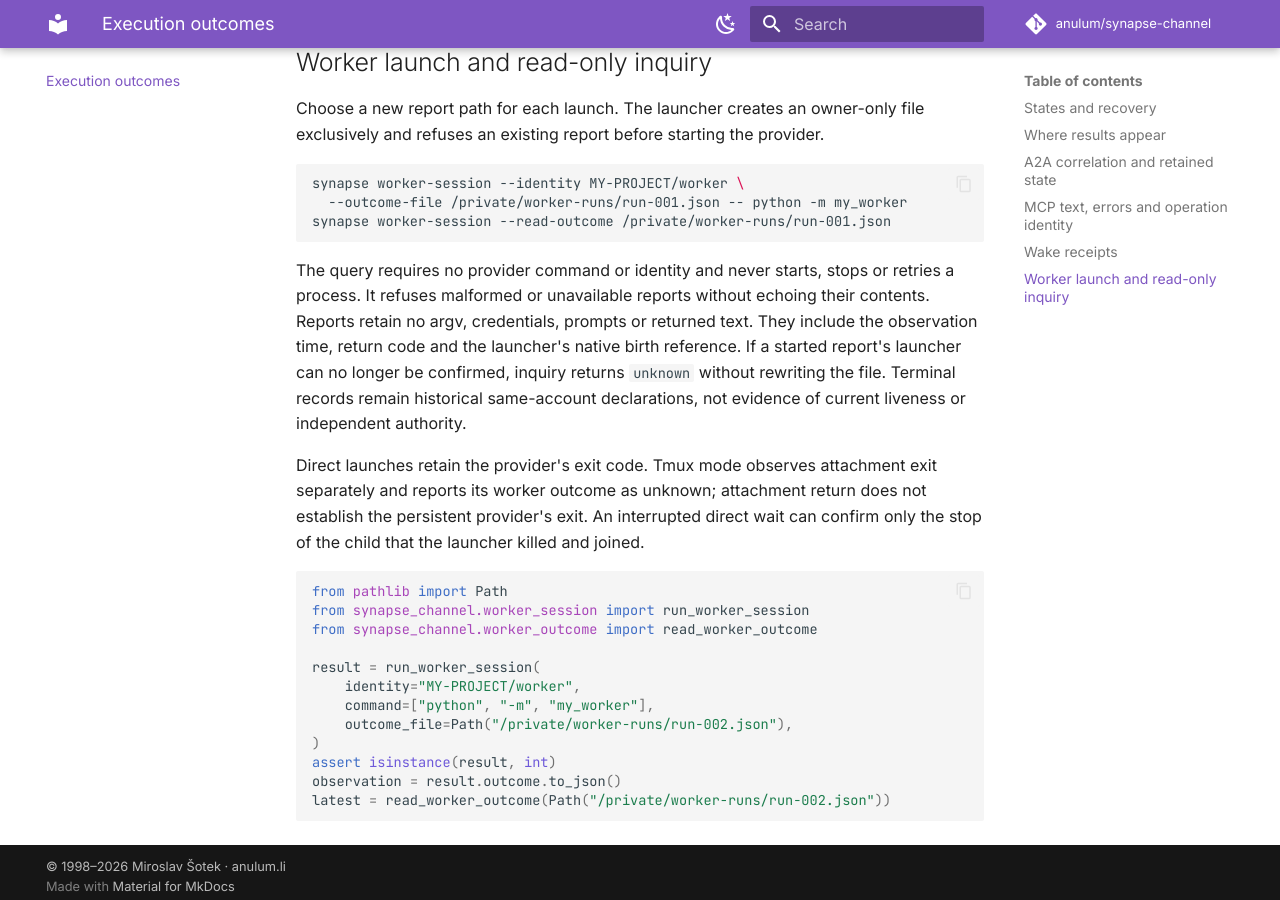
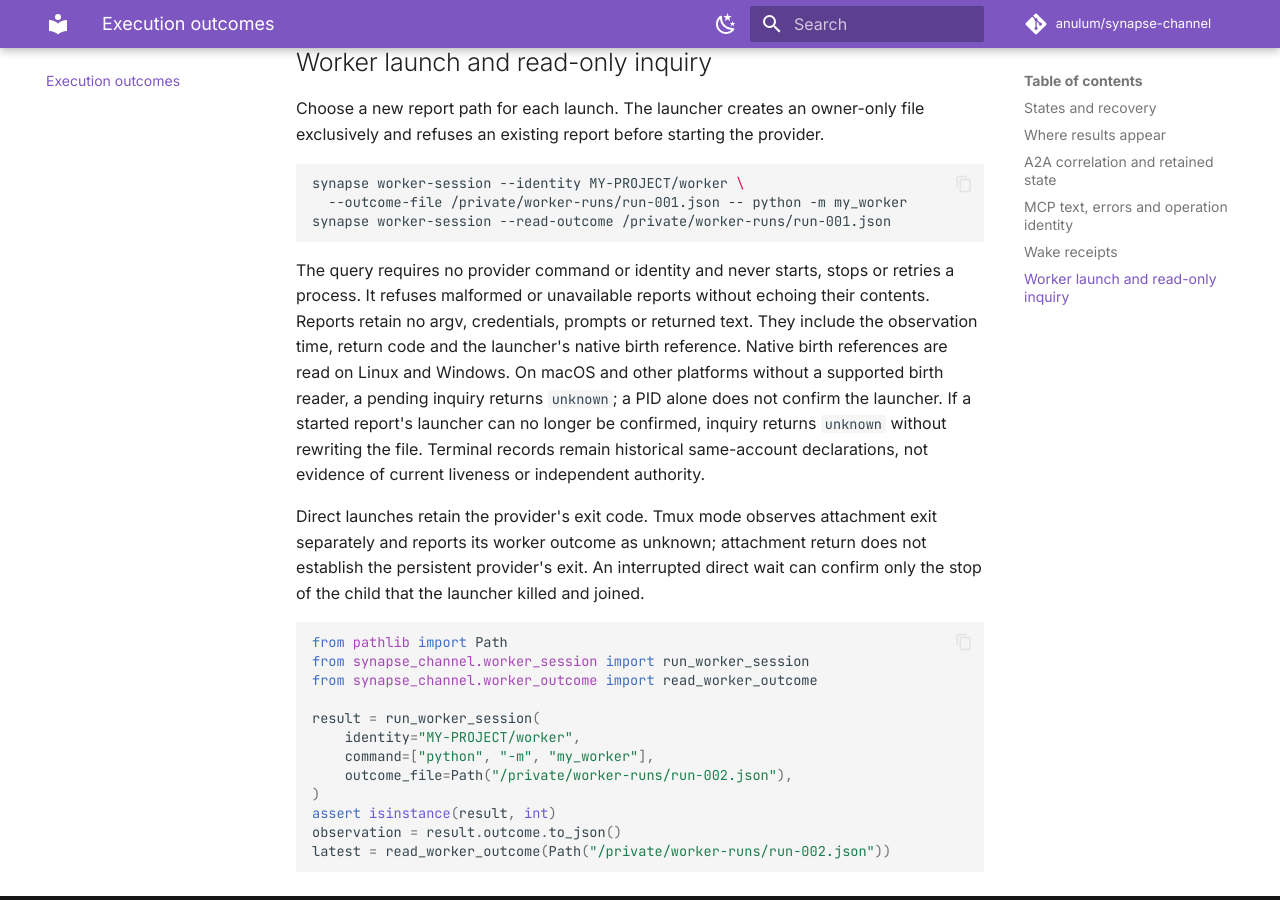
Before and after one commit to anulum/synapse-channel, an MkDocs documentation site: the page built from docs/execution-outcomes.md, in a window 1280 px wide and 900 px high, scrolled down 3088 px. Built offline with MkDocs 1.6.1 and Material for MkDocs 9.7.7, drawn with Linux system fonts in a browser that asks for light colours; comment, search, counter and statistics services are not loaded.

Commit message:
test(worker): verify unavailable birth identity on macOS
Keep the native process lifecycle test active on macOS while expecting the
documented conservative inquiry result when its process birth reference is
unavailable. Assert the real pending report and its retained launcher before
checking platform-specific inquiry, then require the actual completed exit.

Document Linux and Windows birth readers and the macOS unknown result.
No runtime change, skip, mock, PID-only confirmation or coverage gate change.
Verify 35 native worker cases and strict typing locally; hosted CI validates
the complete suites and macOS.

Seat: 01a0f28e
Authored by Anulum Fortis & Arcane Sapience (protoscience@anulum.li)

```diff
--- a/docs/execution-outcomes.md
+++ b/docs/execution-outcomes.md
@@ -127,7 +127,10 @@ The query requires no provider command or identity and never starts, stops or
 retries a process. It refuses malformed or unavailable reports without echoing
 their contents. Reports retain no argv, credentials, prompts or returned text.
 They include the observation time, return code and the launcher's native birth
-reference. If a started report's launcher can no longer be confirmed, inquiry
+reference. Native birth references are read on Linux and Windows. On macOS and
+other platforms without a supported birth reader, a pending inquiry returns
+`unknown`; a PID alone does not confirm the launcher. If a started report's
+launcher can no longer be confirmed, inquiry
 returns `unknown` without rewriting the file. Terminal records remain historical
 same-account declarations, not evidence of current liveness or independent authority.
 
```
Also changed, not shown: 1 other file.
